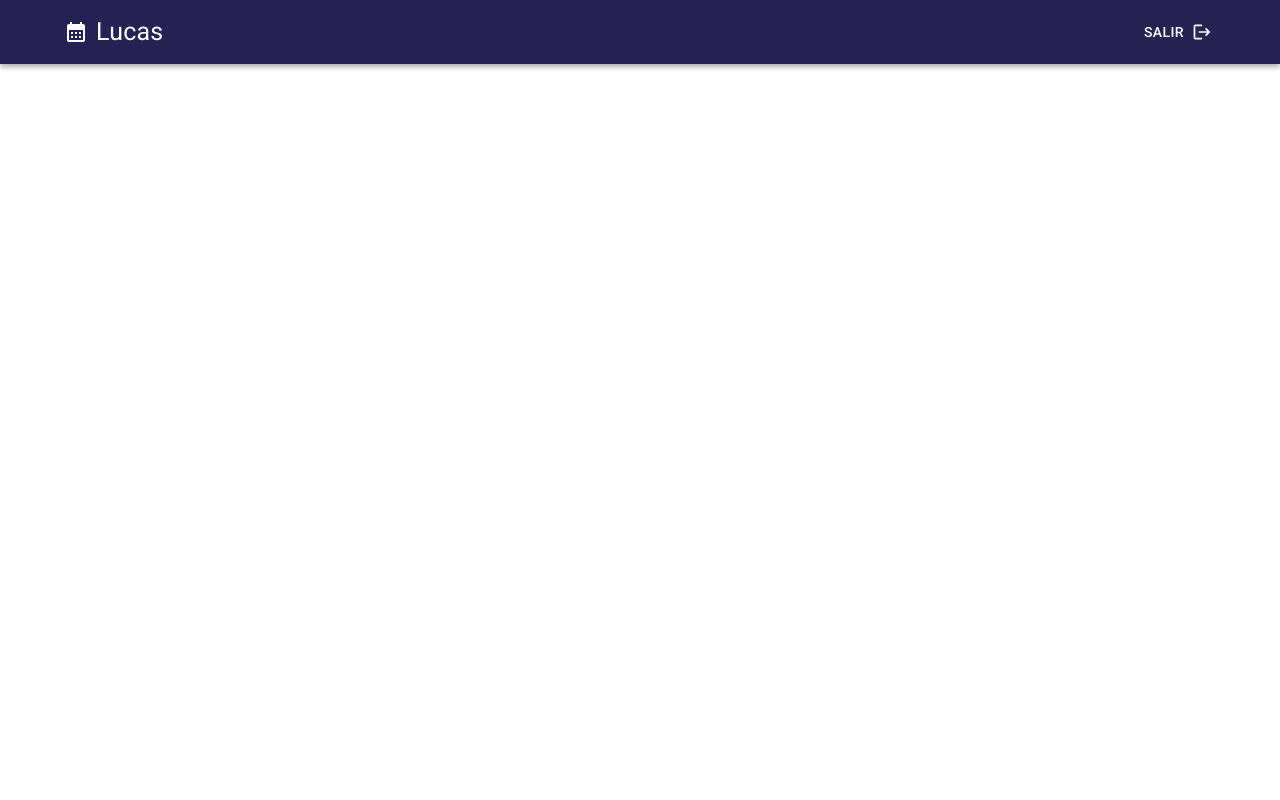
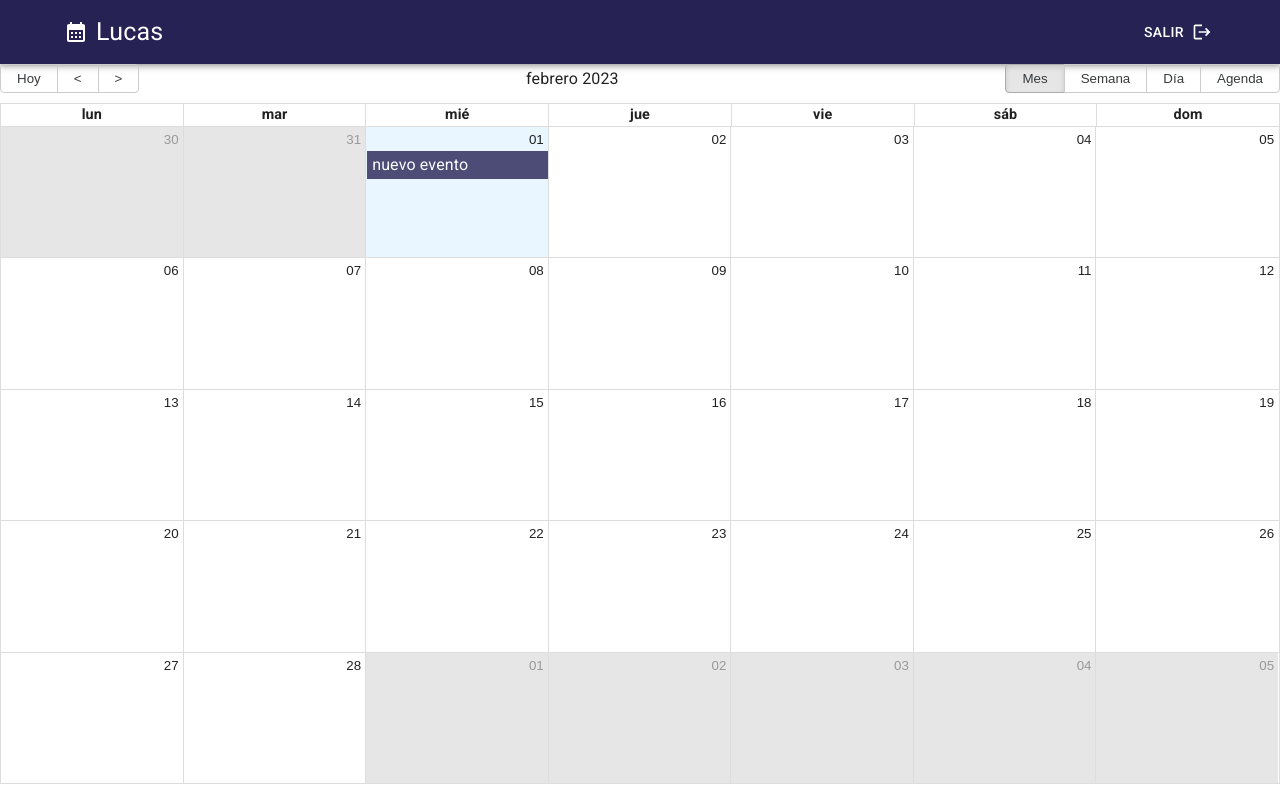
Before and after one commit to lucas-s4nchez/calendar-app, a React (Vite) app: page / in a window 1280 px wide. Built offline with nearby package versions, Linux system fonts and the light colour scheme.

Commit message:
feat: :sparkles: add react-big-calendar
add react-big-calendar

```diff
--- a/package.json
+++ b/package.json
@@ -12,7 +12,9 @@
     "@mui/icons-material": "^5.11.0",
     "@mui/material": "^5.11.7",
     "@mui/styled-engine-sc": "^5.11.0",
+    "date-fns": "^2.29.3",
     "react": "^18.2.0",
+    "react-big-calendar": "^1.6.3",
     "react-dom": "^18.2.0",
     "react-router-dom": "^6.8.0",
     "styled-components": "^5.3.6"
--- a/src/calendar/pages/CalendarPage.jsx
+++ b/src/calendar/pages/CalendarPage.jsx
@@ -1,9 +1,49 @@
+import { Calendar } from "react-big-calendar";
+import "react-big-calendar/lib/css/react-big-calendar.css";
+import { addHours } from "date-fns";
+
 import { Navbar } from "../components/Navbar";
+import { getMessagesEs, localizer } from "../../helpers";
+
+const events = [
+  {
+    title: "nuevo evento",
+    nota: "probando react-big-calendar",
+    start: new Date(),
+    end: addHours(new Date(), 2),
+    bgColor: "#fafafa",
+    user: {
+      id: "123abc",
+      name: "Lucas",
+    },
+  },
+];
 
 export const CalendarPage = () => {
+  const eventStyleGetter = (event, start, end, isSelected) => {
+    const style = {
+      backgroundColor: "#262254",
+      borderRadius: "0px",
+      opacity: 0.8,
+      color: "white",
+    };
+    return { style };
+  };
+
   return (
     <>
       <Navbar />
+
+      <Calendar
+        culture="es"
+        localizer={localizer}
+        events={events}
+        startAccessor="start"
+        endAccessor="end"
+        style={{ height: "calc(100vh - 80px)" }}
+        messages={getMessagesEs()}
+        eventPropGetter={eventStyleGetter}
+      />
     </>
   );
 };
--- /dev/null
+++ b/src/helpers/calendarLocalizer.js
@@ -0,0 +1,15 @@
+import { dateFnsLocalizer } from "react-big-calendar";
+import { format, parse, startOfWeek, getDay } from "date-fns";
+import esEs from "date-fns/locale/es";
+
+const locales = {
+  es: esEs,
+};
+
+export const localizer = dateFnsLocalizer({
+  format,
+  parse,
+  startOfWeek,
+  getDay,
+  locales,
+});
--- /dev/null
+++ b/src/helpers/getMessages.js
@@ -0,0 +1,17 @@
+export const getMessagesEs = () => {
+  return {
+    allDay: "Todo el día",
+    previous: "<",
+    next: ">",
+    today: "Hoy",
+    month: "Mes",
+    week: "Semana",
+    day: "Día",
+    agenda: "Agenda",
+    date: "Fecha",
+    time: "Hora",
+    event: "Evento",
+    noEventsInRange: "No hay eventos en este rango",
+    showMore: (total) => `+ Ver más (${total})`,
+  };
+};
--- /dev/null
+++ b/src/helpers/index.js
@@ -0,0 +1,2 @@
+export * from "./calendarLocalizer";
+export * from "./getMessages";
--- a/src/main.jsx
+++ b/src/main.jsx
@@ -3,7 +3,7 @@
 import CalendarApp from "./CalendarApp";
 
 ReactDOM.createRoot(document.getElementById("root")).render(
-  <React.StrictMode>
-    <CalendarApp />
-  </React.StrictMode>
+  // <React.StrictMode>
+  <CalendarApp />
+  // {/* </React.StrictMode> */}
 );
```
Also changed, not shown: 1 other file (tests, documents, lock files or other folders).
